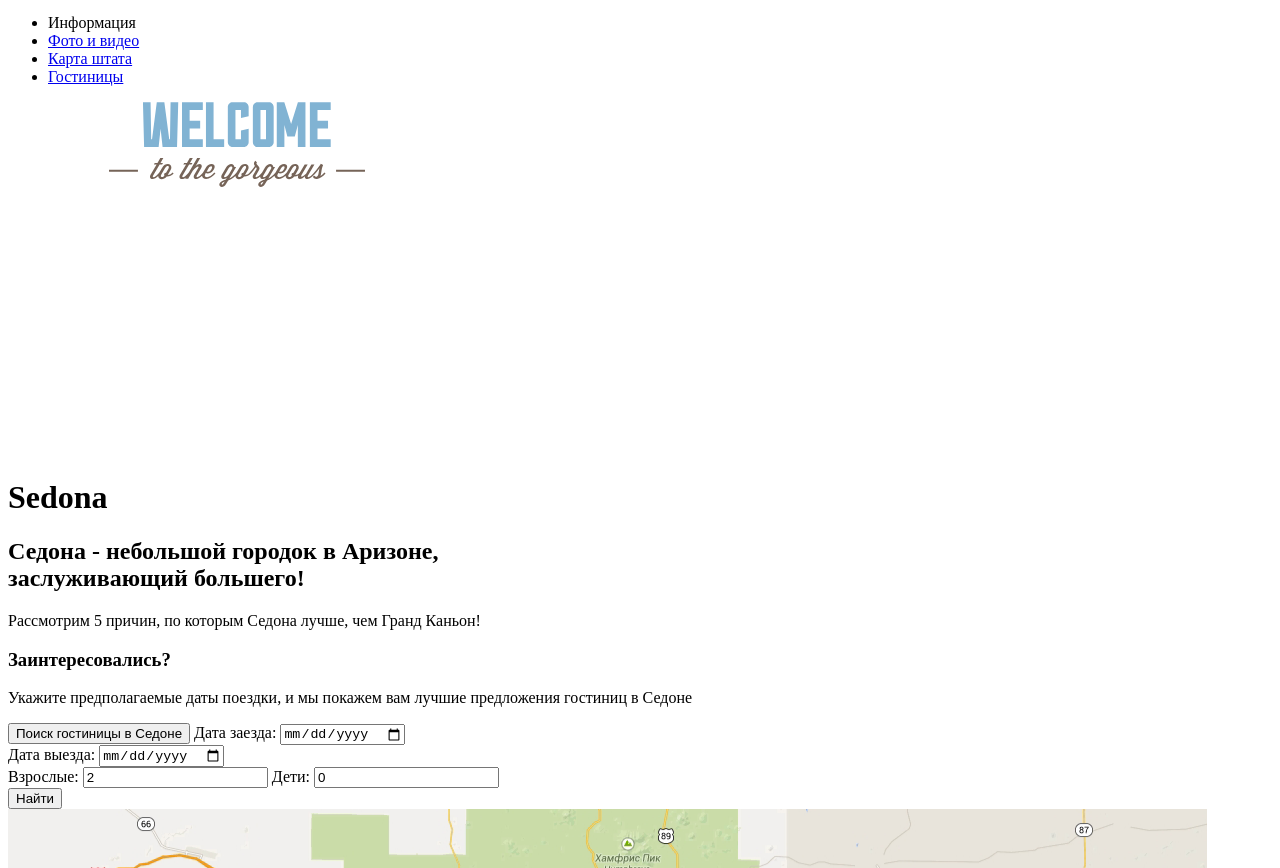
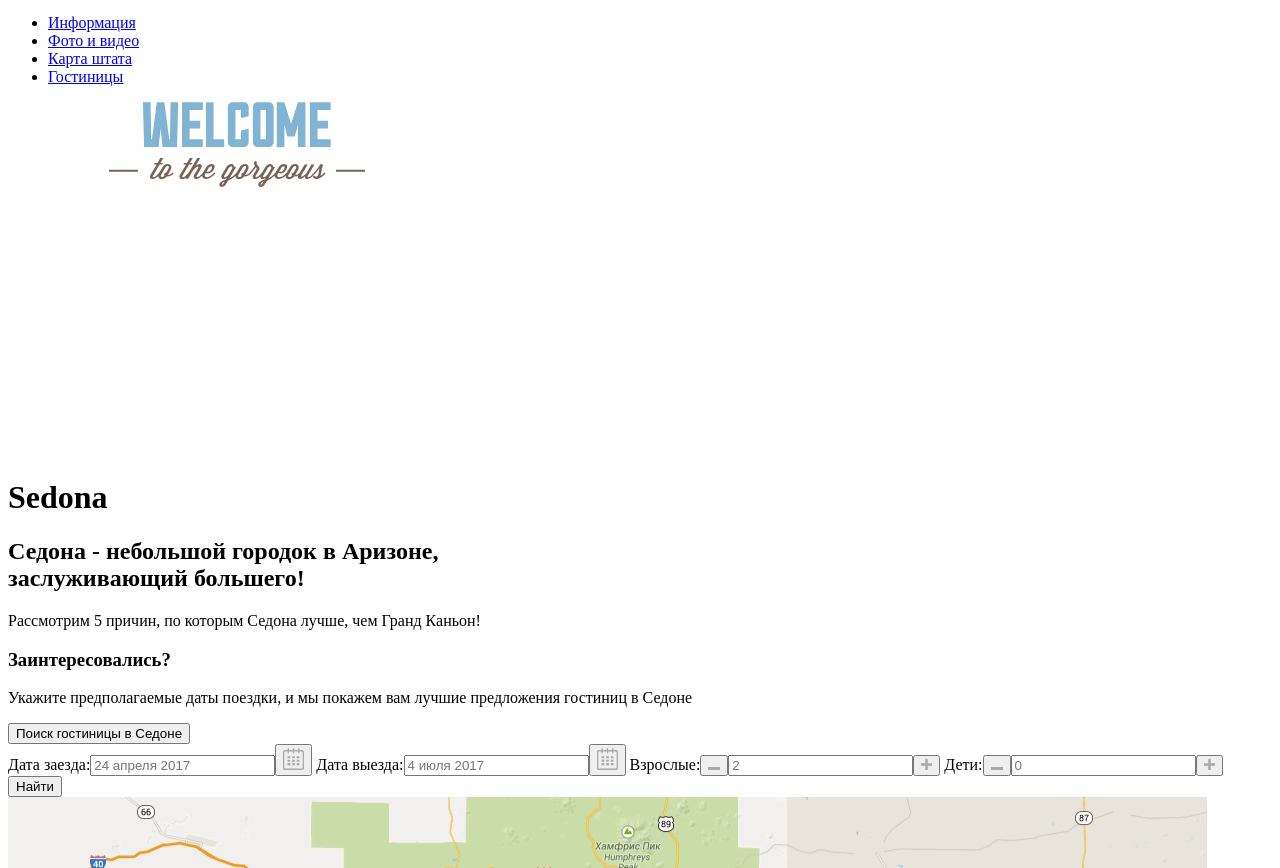
Before and after one commit to masolemia/1423269-sedona-28, a plain HTML site: page index.html in a window 1280 px wide. Shown: the part 84-952 px from the top of the page. Drawn offline with Linux system fonts and the light colour scheme.

Commit message:
исправляет разметку

```diff
--- a/index.html
+++ b/index.html
@@ -9,7 +9,7 @@
       <nav>
         <a> <img src="img/logo.svg" width="138" height="70" alt="Логотип Sedona"> </a>
         <ul>
-          <li><a>Информация</a></li>
+          <li><a href="blank.html">Информация</a></li>
           <li><a href="blank.html">Фото и видео</a></li>
           <li><a href="blank.html">Карта штата</a></li>
           <li><a href="hotels.html">Гостиницы</a></li>
@@ -20,7 +20,7 @@
       <div>
         <img src="img/welcome.svg" alt="Добро пожаловать в Седону"> <!--тут будет фон в CSS-->
       </div>
-      <h1> Sedona </h1>
+      <h1>Sedona</h1>
       <section>
         <h2>Седона - небольшой городок в Аризоне,<br>
         заслуживающий большего!
@@ -30,14 +30,14 @@
       <section>
         <h3>Заинтересовались?</h3>
         <p>Укажите предполагаемые даты поездки, и мы покажем вам лучшие предложения гостиниц в Седоне</p>
-          <form action="https://echo.htmlacademy.ru" method="GET">
-            <button type="button">Поиск гостиницы в Седоне</button>
-            <label>Дата заезда: <input type="date" name="date-enter" value="24 апреля 2017"></label><br>
-            <label>Дата выезда: <input type="date" name="date-leave" value="4 июля 2017"></label><br>
-            <label>Взрослые: <input type="number" name="adults" value="2" min="0" step="1"></label>
-            <label>Дети: <input type="number" name="children" value="0" min="0" step="1"></label><br>
-            <button type="submit">Найти</button>
-          </form>
+        <button type="button">Поиск гостиницы в Седоне</button>
+        <form action="https://echo.htmlacademy.ru" method="GET">
+          <label>Дата заезда:<input type="text" name="date-enter" placeholder="24 апреля 2017"><button type="button"><img src="img/calendar.svg" alt="календарь"></button></label>
+          <label>Дата выезда:<input type="text" name="date-leave" placeholder="4 июля 2017"><button type="button"><img src="img/calendar.svg" alt="календарь"></button></label>
+          <label>Взрослые:<button type="button"><img src="img/minus.svg" alt="-"></button><input type="text" name="adults" placeholder="2"><button type="button"><img src="img/plus.svg" alt="+"></button></label>
+          <label>Дети:<button type="button"><img src="img/minus.svg" alt="-"></button><input type="text" name="children" placeholder="0"><button type="button"><img src="img/plus.svg" alt="+"></button></label>
+          <button type="submit">Найти</button>
+        </form>
         <img src="img/map.png" width="1199" height="594" alt="карта">
       </section>
     </main>
```
Also changed, not shown: hotels.html (+11 -12 lines), img/minus.svg (added), img/plus.svg (added).
